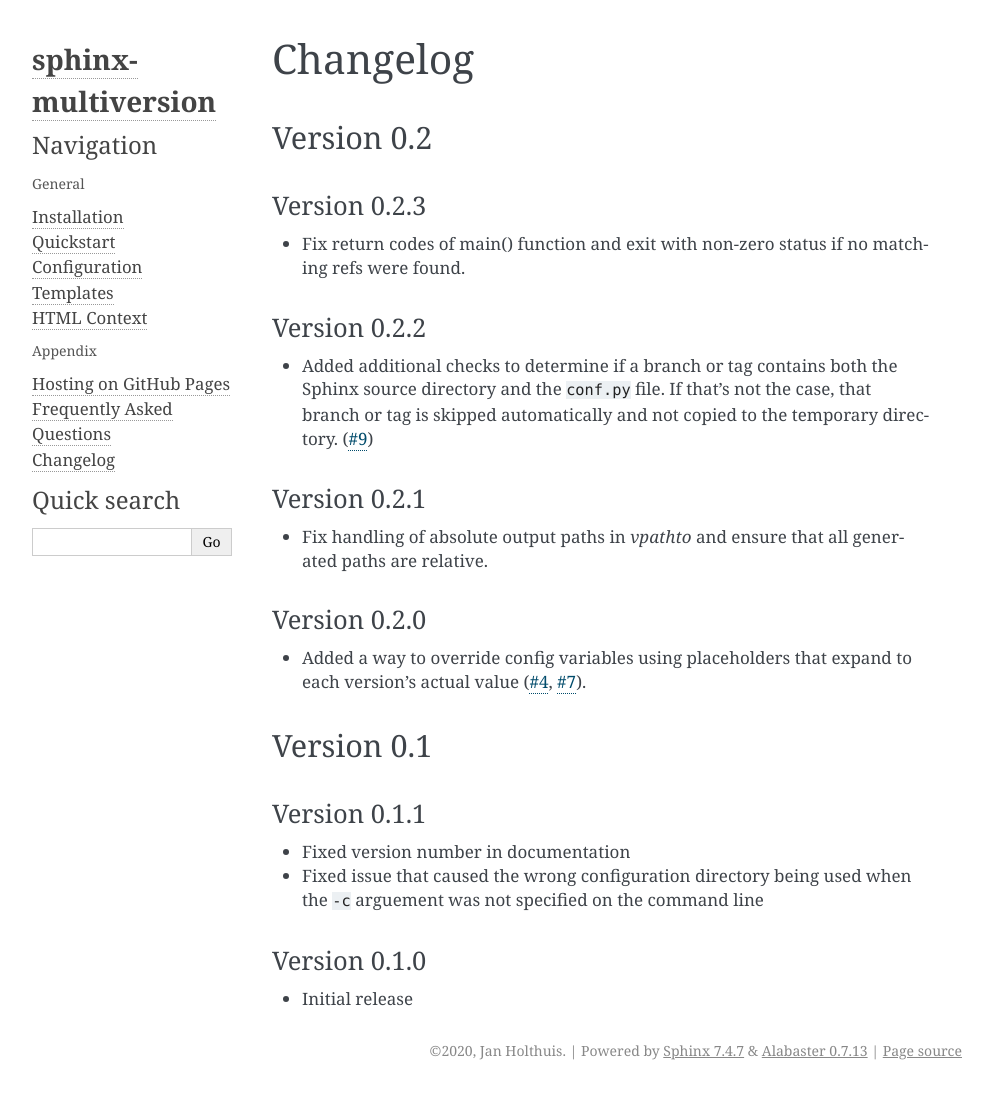
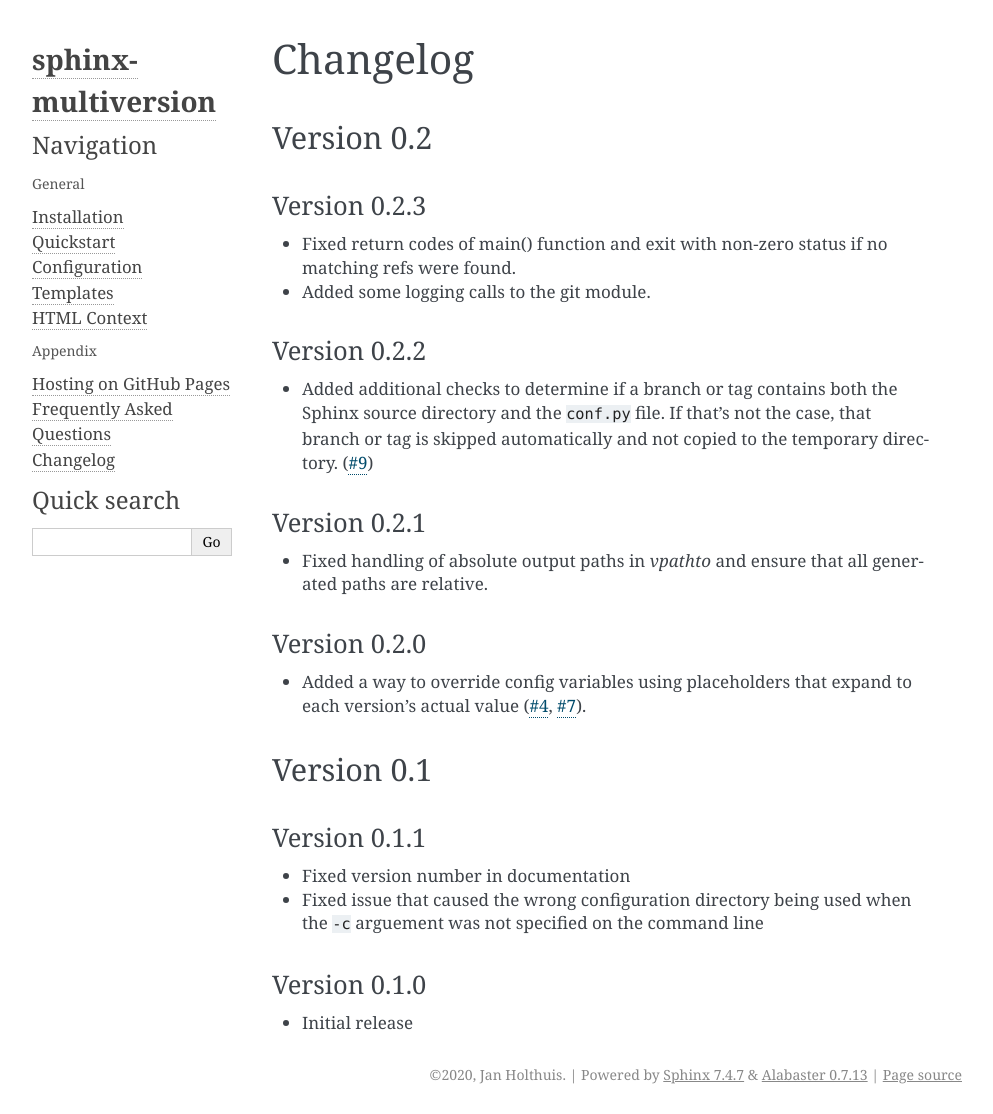
Before and after one commit to sphinx-contrib/multiversion, a Sphinx documentation site: the page built from docs/changelog.rst, in a window 1280 px wide. Shown: the whole page, without its empty margins (148-1141 px from the left). Built offline with Sphinx 7.4.7, drawn with Linux system fonts in a browser that asks for light colours; before the commit the page ends 1090 px from its top, so only the background shows below that.

Commit message:
docs/changelog: Imrpove changelog wording and add entry

```diff
--- a/docs/changelog.rst
+++ b/docs/changelog.rst
@@ -10,7 +10,8 @@ Version 0.2
 Version 0.2.3
 -------------
 
-* Fix return codes of main() function and exit with non-zero status if no matching refs were found.
+* Fixed return codes of main() function and exit with non-zero status if no matching refs were found.
+* Added some logging calls to the git module.
 
 
 Version 0.2.2
@@ -22,7 +23,7 @@ Version 0.2.2
 Version 0.2.1
 -------------
 
-* Fix handling of absolute output paths in `vpathto` and ensure that all generated paths are relative.
+* Fixed handling of absolute output paths in `vpathto` and ensure that all generated paths are relative.
 
 
 Version 0.2.0
```
